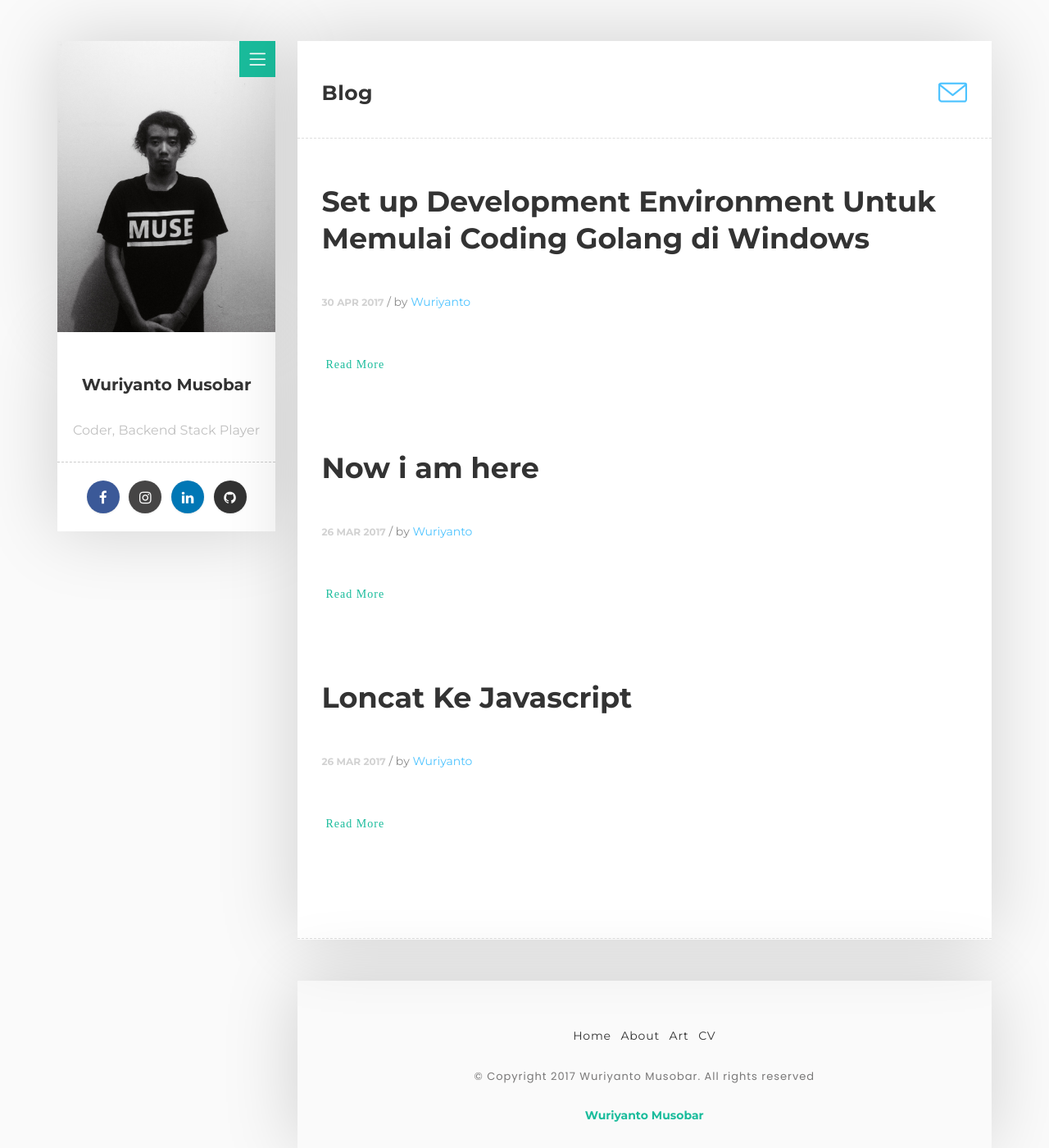
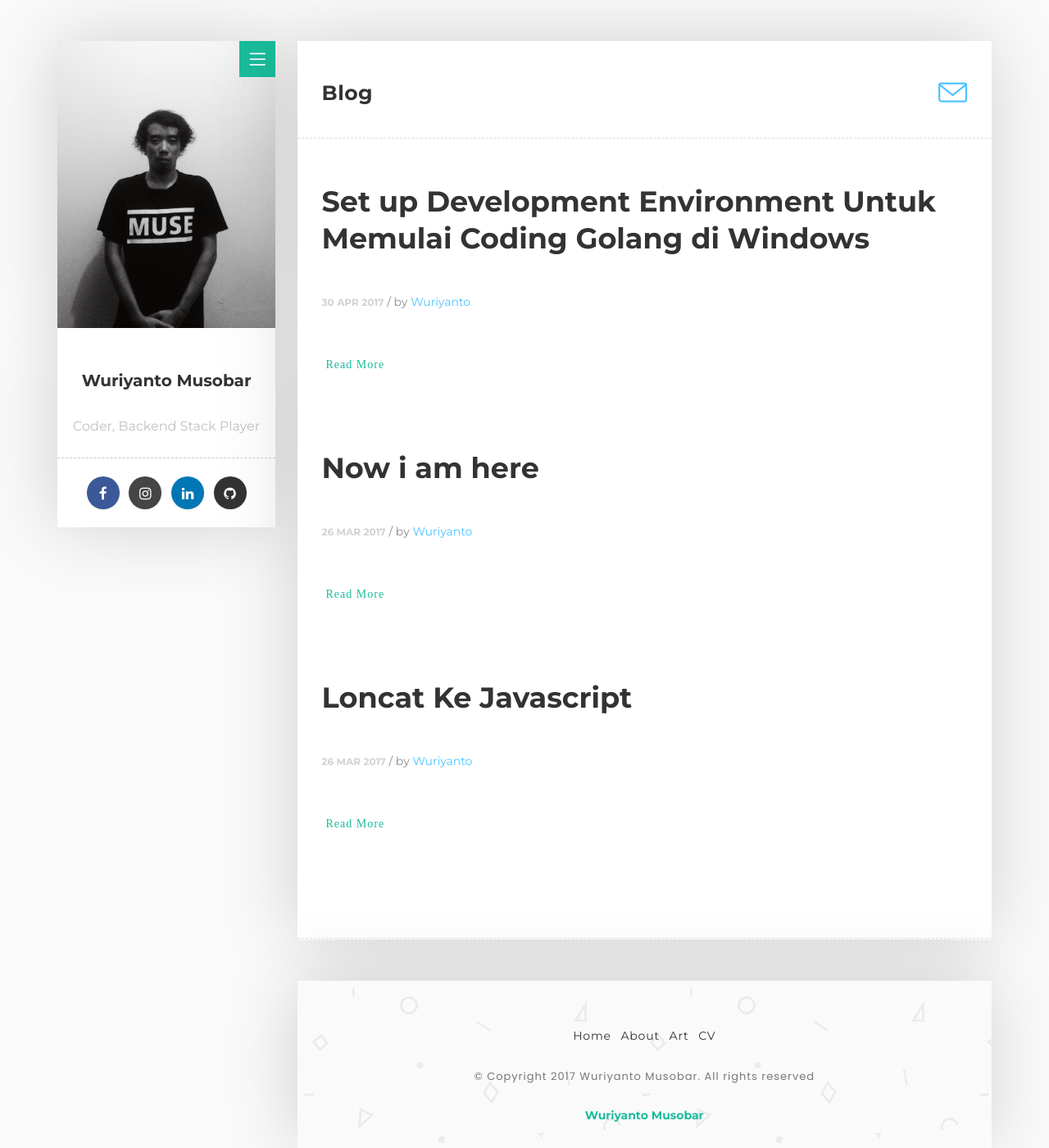
Before and after one commit to wuriyanto48/wuriyanto48.github.io, a Jekyll site: the page built from index.html, in a window 1280 px wide and 1400 px high. Shown: the whole window at 82% size. Built offline with Jekyll 4.4.1, drawn with Linux system fonts in a browser that asks for light colours; nearby versions of some CDN libraries; comment, search, counter and statistics services are not loaded.

```diff
--- a/_layouts/default.html
+++ b/_layouts/default.html
@@ -80,7 +80,7 @@
                    <div class="about-fixed">
 
                      <div class="my-pic">
-                        <img src="/assets/img/wury.jpg" alt="Wuriyanto">
+                        <img src="/assets/img/wury.jpg" alt="Wuriyanto" height="350">
                         <a href="javascript:void(0)" class="collapsed" data-target="#menu" data-toggle="collapse"><i class="icon-menu menu"></i></a>
                          <div id="menu" class="collapse">
                            <ul class="menu-link">
--- a/assets/css/style.css
+++ b/assets/css/style.css
@@ -140,7 +140,7 @@
 }
 
 .grabbing {
-    cursor: url(../images/owl-carousel/grabbing.png) 8 8, move;
+    cursor: url(../img/owl-carousel/grabbing.png) 8 8, move;
 }
 
 .button {
@@ -1010,7 +1010,7 @@
 /* Footer */
 
 .footer {
-    background: url(../images/bg/pattern-bg.png);
+    background: url(../img/bg/pattern-bg.png);
     background-repeat: repeat;
     text-align: center;
     padding: 30px 0;
```
